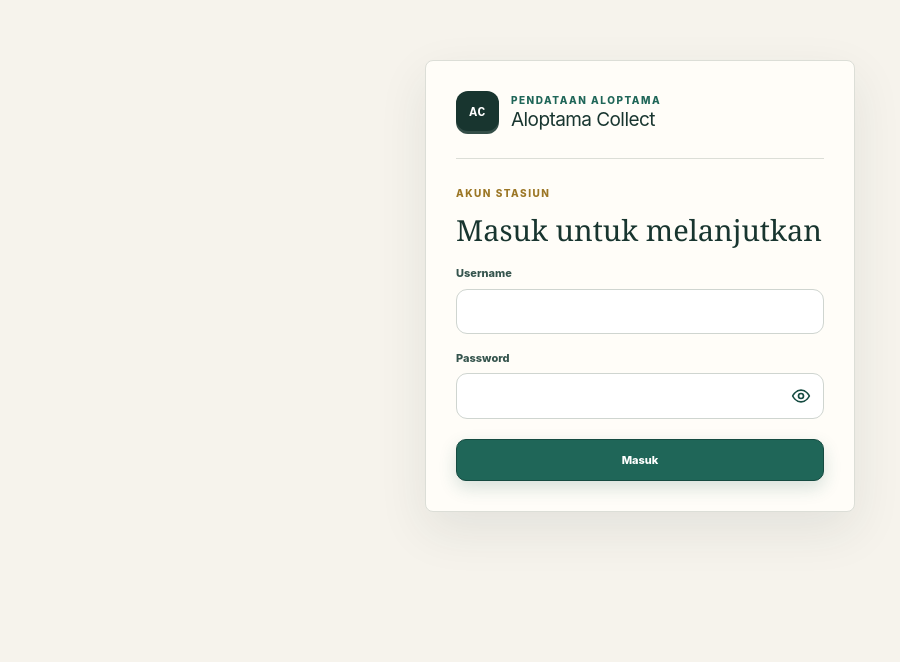
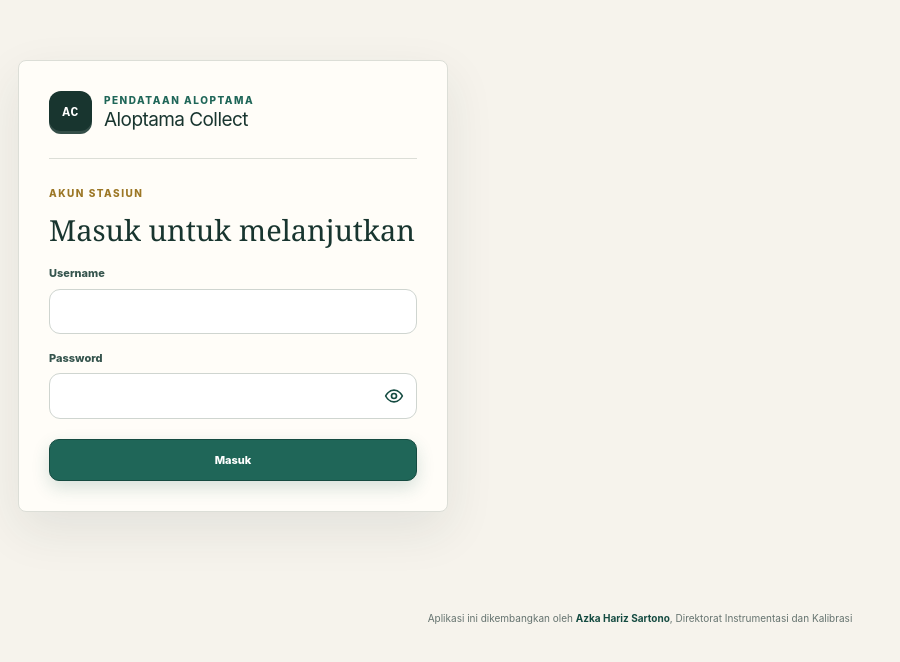
Before and after one commit to azkahariz/web, a Next.js app: page / in a window 1280 px wide. Shown: the part 114-776 px from the top of the page, without its empty margins (0-900 px from the left). Built offline with nearby package versions, Linux system fonts and the light colour scheme; no server answers.

Commit message:
feat: add developer attribution footer

```diff
--- a/app/AccountProblem.tsx
+++ b/app/AccountProblem.tsx
@@ -3,6 +3,7 @@
 import { useRouter } from "next/navigation";
 import { logoutCurrentBrowser } from "./lib/local-logout";
 import { getSupabaseBrowserClient } from "./lib/supabase/client";
+import FooterAttribution from "./components/FooterAttribution";
 
 export default function AccountProblem({ message }: { message: string }) {
   const router = useRouter();
@@ -17,6 +18,6 @@ export default function AccountProblem({ message }: { message: string }) {
       <h1>Akun stasiun belum siap</h1>
       <p>{message}</p>
       <button className="secondary-button" onClick={logout}>Keluar</button>
-    </section></main>
+    </section><FooterAttribution /></main>
   );
 }
--- a/app/InventoryApp.tsx
+++ b/app/InventoryApp.tsx
@@ -46,6 +46,7 @@ import { sortStationSites } from "./lib/station-sites";
 import { PRODUCT_PICKER_PAGE_SIZE } from "./lib/product-picker";
 import SiteMetadataForm from "./SiteMetadataForm";
 import StationSiteProgressPanel from "./components/StationSiteProgressPanel";
+import FooterAttribution from "./components/FooterAttribution";
 import type {
   Condition,
   DataSet,
@@ -1133,6 +1134,7 @@ export default function InventoryApp({
           </section>
         </div>
       )}
+      <FooterAttribution />
     </main>
   );
 }
--- a/app/LoginForm.tsx
+++ b/app/LoginForm.tsx
@@ -6,6 +6,7 @@ import { stationEmailForUsername } from "./lib/auth";
 import { getSupabaseBrowserClient } from "./lib/supabase/client";
 import EyeIcon from "./components/EyeIcon";
 import AsyncButton from "./components/AsyncButton";
+import FooterAttribution from "./components/FooterAttribution";
 
 export default function LoginForm() {
   const router = useRouter();
@@ -75,6 +76,7 @@ export default function LoginForm() {
           <AsyncButton className="primary-button" type="submit" loading={submitting} loadingText="Memverifikasi...">Masuk</AsyncButton>
         </form>
       </section>
+      <FooterAttribution />
     </main>
   );
 }
--- a/app/admin/AdminDashboard.tsx
+++ b/app/admin/AdminDashboard.tsx
@@ -9,6 +9,7 @@ import AdminSubmissionMonitor from "./AdminSubmissionMonitor";
 import { useAppFeedback } from "../components/AppFeedback";
 import AsyncButton from "../components/AsyncButton";
 import EyeIcon from "../components/EyeIcon";
+import FooterAttribution from "../components/FooterAttribution";
 import { downloadAdminInventory } from "../lib/admin-export";
 import {
   accountMatchesAdminSearch,
@@ -568,6 +569,7 @@ export default function AdminDashboard({ username }: { username: string }) {
           </section>
         </div>
       )}
+      <FooterAttribution />
     </main>
   );
 }
--- /dev/null
+++ b/app/components/FooterAttribution.tsx
@@ -0,0 +1,11 @@
+export default function FooterAttribution() {
+  return (
+    <footer className="footer-attribution">
+      <span>Aplikasi ini dikembangkan oleh </span>
+      <a href="https://azkahariz.com/" target="_blank" rel="noopener noreferrer">
+        Azka Hariz Sartono
+      </a>
+      <span>, Direktorat Instrumentasi dan Kalibrasi</span>
+    </footer>
+  );
+}
--- a/app/globals.css
+++ b/app/globals.css
@@ -25,7 +25,11 @@ body {
 button, input, select, textarea { font: inherit; }
 button { color: inherit; }
 
-.app-shell { min-height: 100vh; }
+.app-shell { min-height: 100vh; display: flex; flex-direction: column; }
+.footer-attribution { margin-top: auto; padding: 24px 18px 28px; color: var(--muted); font-size: 10px; line-height: 1.5; text-align: center; }
+.footer-attribution a { color: var(--green-deep); font-weight: 700; text-decoration: none; }
+.footer-attribution a:hover { text-decoration: underline; }
+.footer-attribution a:focus-visible { outline: 2px solid var(--green); outline-offset: 3px; border-radius: 2px; }
 .topbar {
   min-height: 78px;
   padding: 16px clamp(20px, 4vw, 64px);
@@ -87,7 +91,9 @@ button { color: inherit; }
 .sync-notice button { flex: 0 0 auto; }
 .account-location { margin-top: 22px; }
 
-.auth-shell { min-height: 100vh; padding: 32px 18px; display: grid; place-items: center; background: var(--paper); }
+.auth-shell { min-height: 100vh; padding: 32px 18px; display: grid; grid-template-rows: 1fr auto 1fr; align-items: center; background: var(--paper); }
+.auth-shell > .auth-panel { grid-row: 2; }
+.auth-shell > .footer-attribution { grid-row: 3; }
 .auth-panel { width: min(430px, 100%); padding: 30px; border: 1px solid var(--line); border-radius: 8px; background: var(--surface); box-shadow: var(--shadow); }
 .auth-panel .brand-lockup { padding-bottom: 24px; border-bottom: 1px solid var(--line); }
 .auth-panel .brand-lockup h1 { margin: 3px 0 0; }
@@ -335,7 +341,7 @@ button[aria-busy="true"] { display: inline-flex; align-items: center; justify-co
 .proposal-message.is-resolved { background: var(--green-soft); color: var(--green-deep); }
 .proposal-message.is-rejected { background: #f7e6e2; color: var(--red); }
 
-.admin-shell { min-height: 100vh; background: #f3f4f1; }
+.admin-shell { min-height: 100vh; display: flex; flex-direction: column; background: #f3f4f1; }
 .admin-topbar { background: #fff; }
 .admin-username { color: var(--muted); font-size: 11px; font-weight: 800; }
 .admin-layout { min-height: calc(100vh - 78px); display: grid; grid-template-columns: 230px minmax(0, 1fr); }
--- a/app/page.tsx
+++ b/app/page.tsx
@@ -4,6 +4,7 @@ import rawData from "./data.generated.json";
 import AccountProblem from "./AccountProblem";
 import InventoryApp from "./InventoryApp";
 import LoginForm from "./LoginForm";
+import FooterAttribution from "./components/FooterAttribution";
 import { getPublicSupabaseConfig } from "./lib/supabase/config";
 import { createSupabaseServerClient } from "./lib/supabase/server";
 import type { DataSet } from "./types/inventory";
@@ -21,7 +22,7 @@ export default async function Home() {
       <main className="auth-shell"><section className="auth-panel config-panel">
         <h1>Konfigurasi Supabase belum tersedia</h1>
         <p>Isi <code>NEXT_PUBLIC_SUPABASE_URL</code> dan <code>NEXT_PUBLIC_SUPABASE_PUBLISHABLE_KEY</code> pada environment lokal atau Vercel.</p>
-      </section></main>
+      </section><FooterAttribution /></main>
     );
   }
   const supabase = await createSupabaseServerClient();
```
Also changed, not shown: 1 other file (tests, documents, lock files or other folders).
